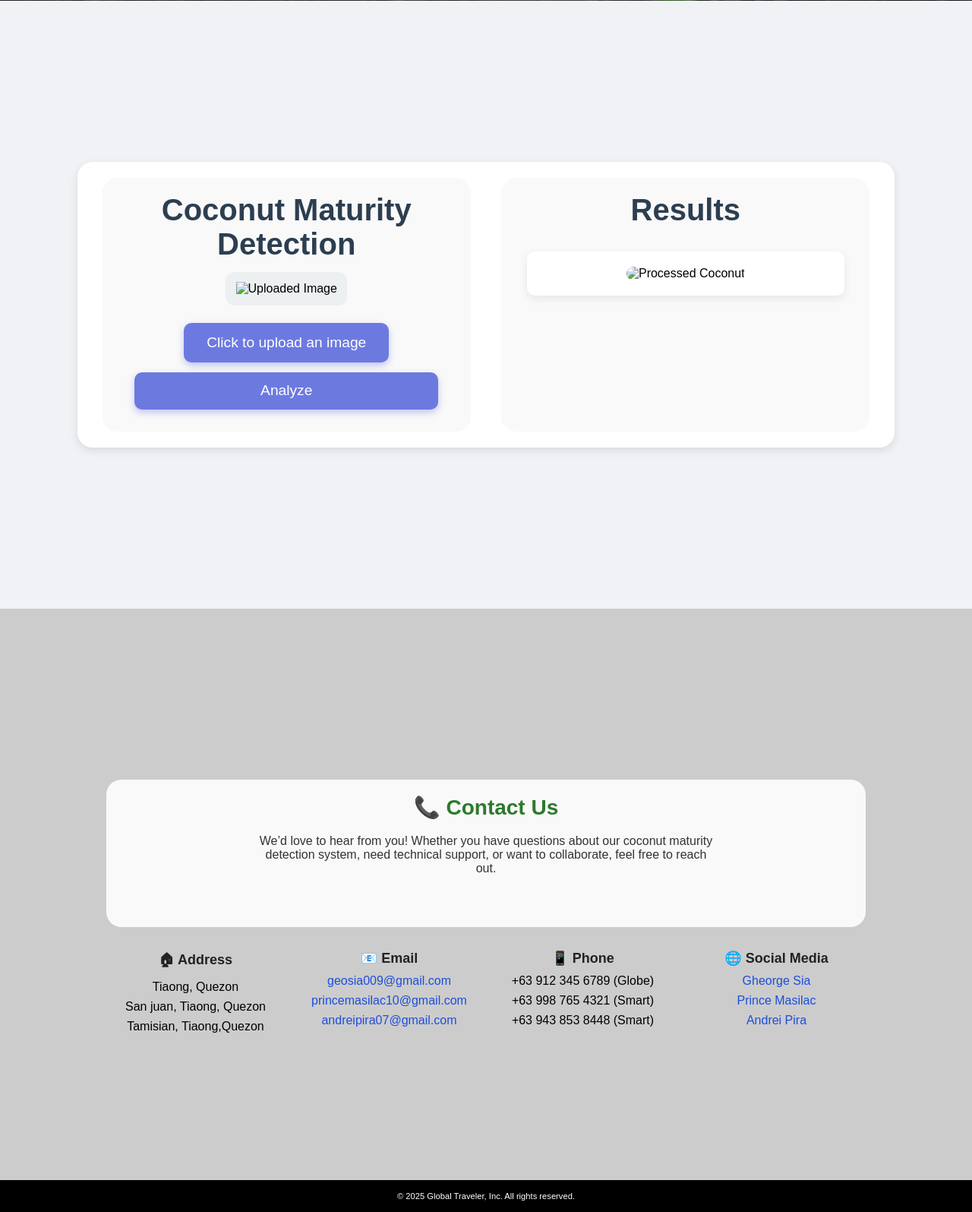
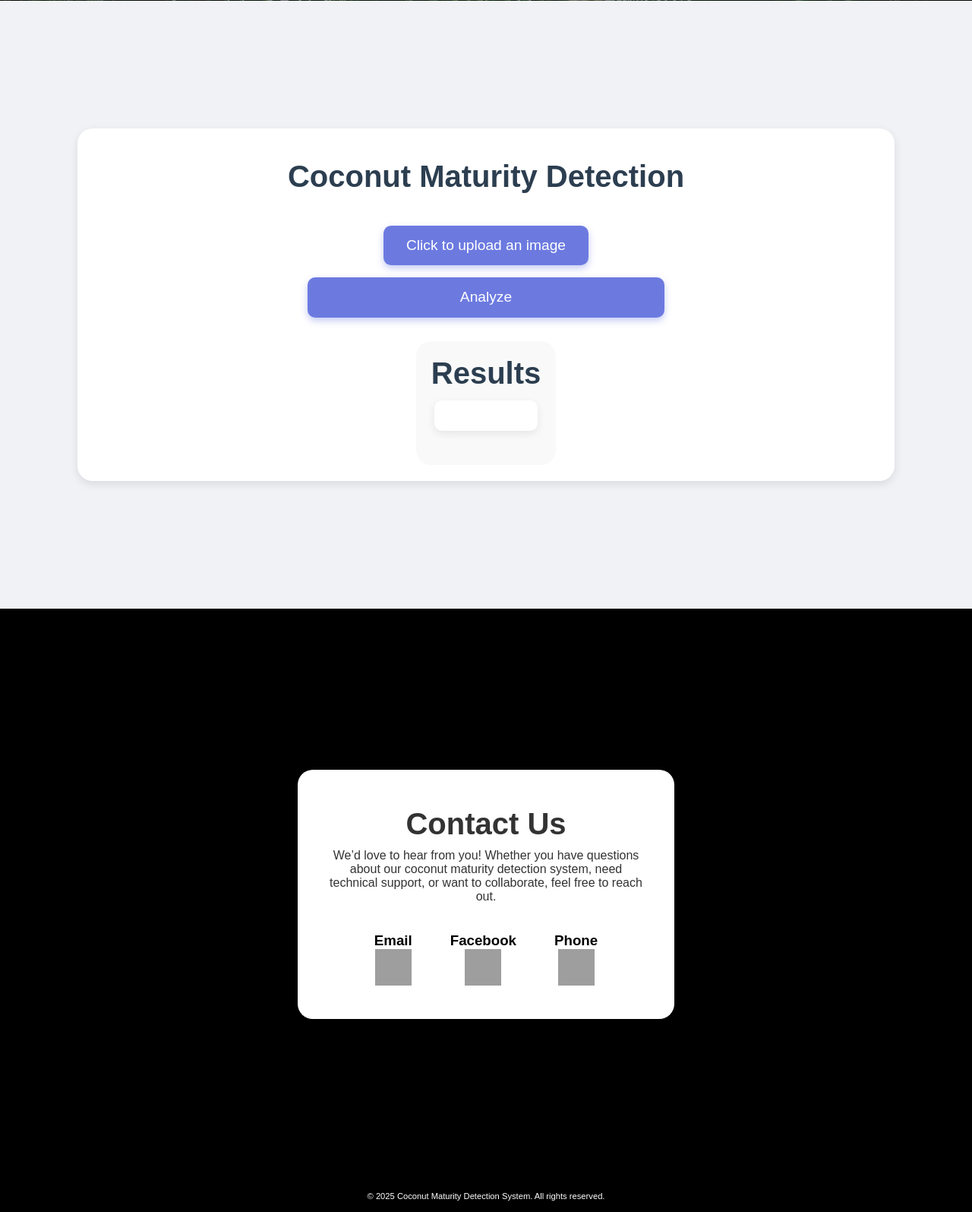
Before and after one commit to itsmeaDrei/Coconut_Maturity_Detection, a Flask app: page / in a window 1280 px wide. Shown: the part 1599-3194 px from the top of the page at 76% size. Run offline with Flask 3, Linux system fonts and the light colour scheme; grey boxes are pictures that could not be loaded.

Commit message:
inayos yong sa contact and about

```diff
--- a/static/style.css
+++ b/static/style.css
@@ -345,108 +314,79 @@
     text-align: center;
     margin-top: 10px;
 }
-
-/* --------------------------------------- CONTACT --------------------------------------- */
+/* ----------------------------------- Contact --------------------------------------------------------- */
 .contact {
-    height: 94vh;
     height: 94vh;
     width: 100%;
     padding: 40px 20px;
-    background-color: #ccc;
+    background-color: black;
     box-sizing: border-box;
+    display: flex;
+    justify-content: center;
+    align-items: center;
+    text-align: center;
+  }
+   .container{
+    padding: 40px 30px;
+    background-color: white;
+    border-radius: 20px;
+    max-width: 700px;
+    width: 40%;
     display: flex;
     flex-direction: column;
     align-items: center;
-    justify-content: center;
-    margin-bottom: 0;
-    padding-bottom: 0;
-    display: flex;
-    flex-direction: column;
-    align-items: center;
-    justify-content: center;
-    margin-bottom: 0;
-    padding-bottom: 0;
+    gap: 20px;
+    box-shadow: none;
   }
-
-  .contact .container {
-    max-width: 1000px;
-    width: 100%;
-    width: 100%;
-    display: flex;
-    flex-direction: column;
-    gap: 30px;
+  .left{
+    background-color: white;
   }
 
   .contact .left h2 {
-    text-align: center;
-    text-align: center;
-    font-size: 28px;
-    color: #2c7a2c;
-    padding-bottom: 2%;
-    padding-bottom: 2%;
+    font-size: 2.5rem;
+    color:#333;
+    margin-bottom: 10px;
   }
 
   .contact .left p {
     font-size: 16px;
     color: #333;
     max-width: 600px;
-    margin: 0 auto;
-    text-align: center;
-    padding-bottom: 5%;
-    margin: 0 auto;
-    text-align: center;
-    padding-bottom: 5%;
+    margin-bottom: 0rem;
+  }
+  .column{
+    color: black;
   }
 
-  .contact .info-columns {
+  .contact-icons {
     display: flex;
+    justify-content: center;
     flex-wrap: wrap;
-    justify-content: center;
-    justify-content: center;
-    gap: 20px;
-    text-align: center;
-    text-align: center;
+    gap: 50px;
+    margin-top: 10px;
   }
 
-  .contact .column {
-    flex: 1;
-    min-width: 220px;
+  .contact-icons a img {
+    width: 48px;
+    height: 48px;
+    transition: transform 0.3s ease;
   }
 
-  .contact h3 {
-    margin-bottom: 10px;
-    font-size: 18px;
-    color: #222;
+  .contact-icons a img:hover {
+    transform: scale(1.15);
   }
 
-  .contact ul {
-    list-style: none;
-    padding: 0;
-  }
-
-  .contact li {
-    margin-bottom: 8px;
-  }
-
-  .contact a {
-    color: #1d4ed8;
-    text-decoration: none;
-    transition: 0.3s;
-  }
-
-  .contact a:hover {
-    color: #2563eb;
-    text-decoration: underline;
-  }
-   .bottom {
+  .bottom {
     background-color: black;
     text-align: center;
     color: white;
     padding: 15px 2%;
     font-size: 70%;
     width: 100%;
-    margin-top: 40px;
-    margin-top: 0;
+    margin: 0;
+  }
+  .hidden {
+    display: none;
   }
 
 @media (max-width: 768px) {
--- a/templates/index.html
+++ b/templates/index.html
@@ -26,21 +26,21 @@
         <div class="home-content">
         <h2>Coconut Maturity</h2>
         <h1>Detection System</h1>
-        <p>Our system features an advanced Coconut Maturity Detection tool powered by cutting-edge AI technology. It accurately identifies and assesses the maturity levels of coconuts in real time, helping farmers, researchers, and agricultural experts make timely harvest decisions. Whether you're managing a plantation or monitoring coconut growth stages, this tool ensures optimized yield, healthier crops, and early detection of issues. With a user-friendly interface and dependable performance, enhancing your coconut farming process has never been easier.</p>
+        <p>The Coconut Maturity Detection System is an AI-powered tool designed to help farmers and agricultural professionals accurately determine the ripeness of coconuts using images. By analyzing visual characteristics, the system can classify coconuts as unripe, mature, or overripe, making harvest timing more efficient and reducing crop waste. With its user-friendly interface and fast results, this technology brings modern innovation to coconut farming and helps boost productivity in the field.</p>
         <button onclick="location.href='#system'">Access System</button>
     </div>
     </section>
     <section class = "about" id="about">
         <div class="about-content">
         <h1>About</h1>
-        <p>Our Coconut Maturity Detection System uses AI to accurately identify the ripeness of coconuts through images captured by smartphones or drones. It helps farmers harvest at the right time by detecting whether coconuts are unripe, mature, or overripe. Easy to use and fast, the system improves crop quality and reduces waste.</p>
+        <p>Our Coconut Maturity Detection System uses machine learning to analyze coconut images captured with a smartphone. By recognizing patterns in color, texture, and shape, the system can accurately classify coconuts as unripe, mature, or overripe. This helps farmers make better harvesting decisions, reduce waste, and improve crop quality. With a user-friendly interface and the power of AI, coconut farming becomes smarter, faster, and more efficient.</p>
 
         <div class="images">
           <div class="image-box">
               <img src="/static/images/abouthero.jpg">
           </div>
           <div class="image-box">
-              <img src="/static/images/abouthero1.png">
+              <img src="/static/images/abouthero1.jpg">
           </div>
     </section>
 
@@ -69,43 +69,34 @@
     <section class="contact" id="contact">
       <div class="container">
         <div class="left">
-            <h2>📞 Contact Us</h2>
+          <h2>Contact Us</h2>
           <p>We’d love to hear from you! Whether you have questions about our coconut maturity detection system, need technical support, or want to collaborate, feel free to reach out.</p>
         </div>
-
-          <div class="info-columns">
+        <div class="contact-icons">
           <div class="column">
-              <h3>🏠︎ Address</h3>
+            <h3>Email</h3>
             <ul>
-                <li>Tiaong, Quezon</li>
-                <li>San juan, Tiaong, Quezon</li>
-                <li>Tamisian, Tiaong,Quezon</li>
-              </ul>
-            </div>
-            <div class="column">
-              <h3>📧 Email</h3>
-              <ul>
-                <li><a href="mailto:geosia009@gmail.com">geosia009@gmail.com</a></li>
-                <li><a href="mailto:0322-1425@lspu.edu.ph">princemasilac10@gmail.com</a></li>
-                <li><a href="mailto:andreipira07@gmail.com">andreipira07@gmail.com</a></li>
+              <a href="https://mail.google.com/mail/?view=cm&to=geosia009@gmail.com" target="_blank" title="Send Email via Gmail" aria-label="Email">
+                <img width="48" height="48" src="https://img.icons8.com/ios-filled/50/000000/gmail-new.png" alt="Gmail Icon" />
+              </a>
             </ul>
           </div>
 
           <div class="column">
-              <h3>📱 Phone</h3>
+            <h3>Facebook</h3>
             <ul>
-                <li>+63 912 345 6789 (Globe)</li>
-                <li>+63 998 765 4321 (Smart)</li>
-                <li>+63 943 853 8448 (Smart)</li>
+              <a href="https://www.facebook.com/letsfallinloveforthenightt?mibextid=LQQJ4d" target="_blank" title="Visit Facebook Profile" aria-label="Facebook">
+                <img width="48" height="48" src="https://img.icons8.com/ios-filled/50/000000/facebook--v1.png" alt="Facebook Icon" />
+              </a>
             </ul>
           </div>
 
           <div class="column">
-              <h3>🌐 Social Media</h3>
+            <h3>Phone</h3>
             <ul>
-                <li><a href="https://www.facebook.com/share/1WpWw7YFpV/">Gheorge Sia</a></li>
-                <li><a href="https://www.facebook.com/share/1WpWw7YFpV/">Prince Masilac</a></li>
-                <li><a href="https://www.facebook.com/share/1ZgH4py5dW/">Andrei Pira</a></li>
+              <a href="tel:+639616003520" title="Call Phone Number" aria-label="Phone">
+                <img width="48" height="48" src="https://img.icons8.com/ios-filled/50/000000/phone.png" alt="Phone Icon" />
+              </a>
             </ul>
           </div>
         </div>
@@ -113,7 +104,7 @@
     </section>
 
     <div class="bottom">
-            <p>&copy; 2025 Global Traveler, Inc. All rights reserved.</p>
+      <p>&copy; 2025 Coconut Maturity Detection System. All rights reserved.</p>
         </div>
 </body>
 </html>
```
Also changed, not shown: other parts of static/style.css (+35 -38 lines), processed.jpg (added), static/images/aboutbg.avif (deleted), static/images/aboutbg.jpg (added), static/images/abouthero1.png (deleted), 4 other files. Lines whose indentation alone changed are shown as unchanged.
